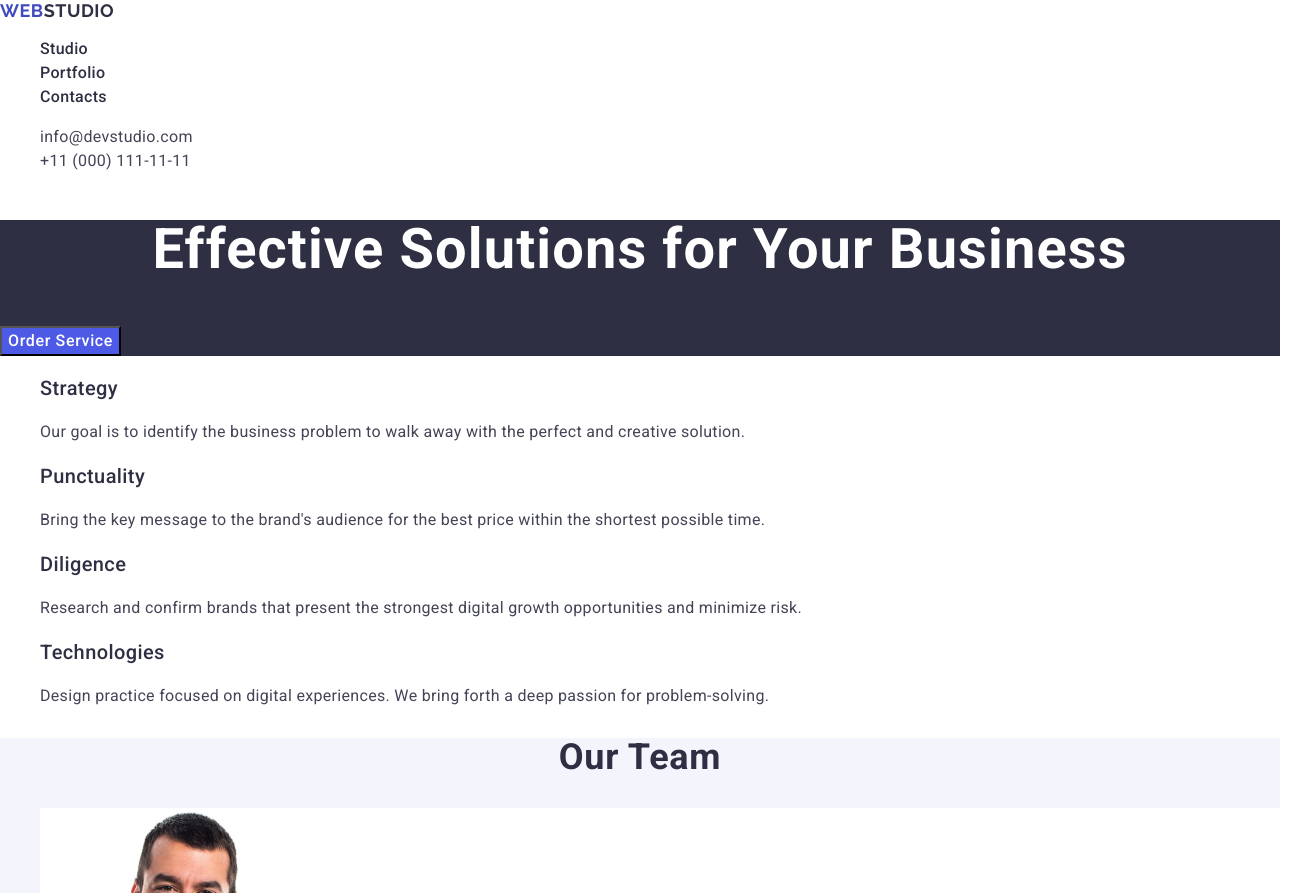
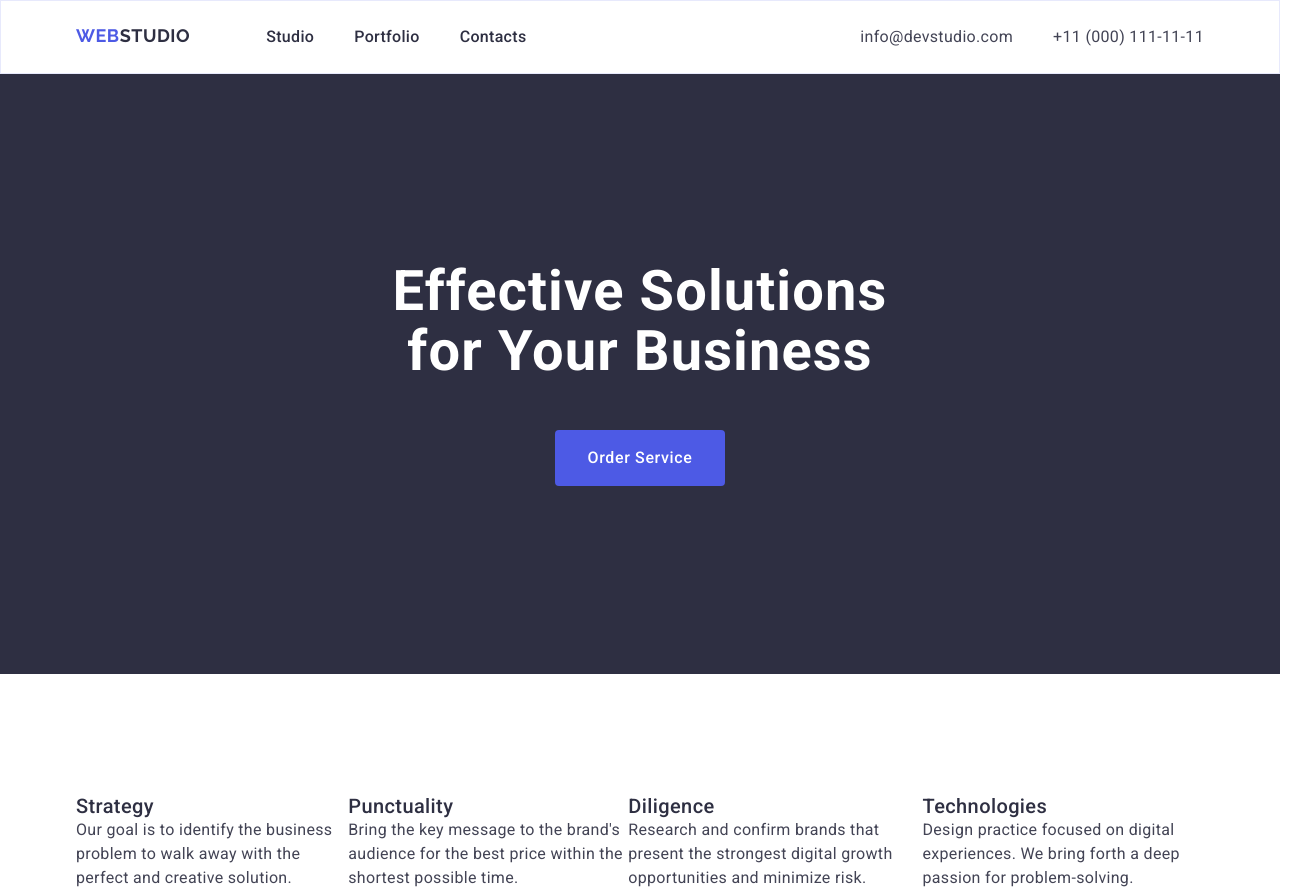
Before and after one commit to Oleksandr-Kalnaus/goit-markup-hw-03, a plain HTML site: page index.html in a window 1280 px wide. Shown: the top 893 px of the page, 1314 px wide, since content can reach past the window. Drawn offline with nearby package versions, Linux system fonts and the light colour scheme.

Commit message:
Edit index file and styles
Add containers to index file
Edit styles before portfolio

```diff
--- a/css/styles.css
+++ b/css/styles.css
@@ -2,6 +2,28 @@ body {
 	font-family: "Roboto", sans-serif;
 	color: #434455;
 	background-color: #fff;
+}
+*,
+*::before,
+*::after {
+	box-sizing: border-box;
+}
+h1, h2, h3, h4, h5, h6, p {
+	margin-top: 0;
+	margin-bottom: 0;
+}
+ul, ol {
+	list-style-type: none;
+	margin-top: 0;
+	margin-bottom: 0;
+	padding-left: 0;
+}
+.container {
+width: 1158px;
+margin-left: auto;
+margin-right: auto;
+padding-left: 15px;
+padding-right: 15px;
 }
 a:hover {
 	color: #404bbf;
@@ -11,12 +33,30 @@ a:focus{
 }
 a {
 	text-decoration: none;
+
 }
-ul {
-	list-style-type: none;
+.page-header {
+	font-size: 16px;
+	border: 1px solid #e7e9fc;
 }
-.header {
-	font-size: 16px;
+.page-header .container {
+	display: flex;
+	justify-content: space-between;
+	flex-direction: row;
+	align-items: baseline;
+}
+.header-nav {
+	display: flex;
+	flex-direction: row;
+	align-items: baseline;
+	margin: 24px 0;
+}
+.nav-list {
+	display: flex;
+	flex-direction: row;
+	margin-left: 76px;
+	flex-wrap: wrap;
+	gap: 40px;
 }
 .nav-link {
 	font-weight: 500;
@@ -29,6 +69,15 @@ ul {
 }
 .contacts {
 	font-style: normal;
+	margin: 24px 0;
+}
+.contacts-list {
+	display: flex;
+	align-items: flex-end;
+	flex-direction: row;
+	flex-wrap: wrap;
+	gap: 40px;
+	margin-left: 332px;
 }
 .contacts-link {
 	color: #434455;
@@ -50,6 +99,17 @@ color: #2e2f42;
 .hero {
 	font-family: "Roboto", sans-serif;
 	background-color: #2e2f42;
+	height: 600px;
+}
+.hero .container {
+	display: flex;
+	justify-content: center;
+	flex-direction: column;
+	align-items: center;
+	gap: 48px;
+}
+.hero-propose {
+	margin: 188px 316px 0;
 }
 .button {
 	font-weight: 500;
@@ -59,6 +119,10 @@ color: #2e2f42;
 	color: #fff;
 	background-color: #4d5ae5;
 	cursor: pointer;
+	padding: 16px 32px;
+	border: 0 solid #4d5ae5;
+	border-radius: 4px;
+	margin-bottom: 188px;
 }
 .button:hover {
 	background-color: #404bbf;
@@ -74,12 +138,27 @@ h1 {
 	color: #fff;
 }
 .content {
-font-family: "Roboto", sans-serif;
+	font-family: "Roboto", sans-serif;
+	margin: 120px 0;
+}
+.advantages {
+	position: absolute;
+	width: 1px;
+	height: 1px;
+	margin: -1px;
+	border: 0;
+	padding: 0;
+	white-space: nowrap;
+	clip-path: inset(100%);
+	clip: rect(0 0 0 0);
+	overflow: hidden;
 }
 .advantages-list {
 	line-height: 1.2;
 	letter-spacing: 0.02em;
 	color: #2e2f42;
+	display: flex;
+	width: calc((100%-72px) / 4);
 }
 .adv-content {
 	font-weight: 500;
@@ -97,9 +176,16 @@ font-family: "Roboto", sans-serif;
 	color: #2e2f42;
 	background-color: #F4F4FD;
 	letter-spacing: 0.02em;
+	display: flex;
+	align-items: center;
+	margin-top: 120px;
+	margin-bottom: 72px;
+	height: 732px;
 }
 .team-item {
 	background-color: #ffffff;
+
+
 }
 .ourteam {
 	font-size: 36px;
@@ -107,12 +193,24 @@ font-family: "Roboto", sans-serif;
 	letter-spacing: 0.02em;
 	text-align: center;
 	text-transform: capitalize;
+	margin-top: 120px;
+
 }
+.team-list {
+	display: flex;
+	justify-content: space-between;
+	padding: 0px 0px 32px 0px;
+	border-radius: 0 0 4px 4px;
+	margin-top: 72px;
+	margin-bottom: 120px;
+}
+
 .team-content {
 	font-weight: 500;
 	font-size: 20px;
 	line-height: 1.2;
 	letter-spacing: 0.02em;
+
 }
 .team-text {
 	font-size: 16px;
@@ -122,6 +220,7 @@ font-family: "Roboto", sans-serif;
 .portfolio {
 	font-family: "Roboto", sans-serif;
 	color: #2e2f42;
+	margin: 120px 156px;
 }
 .ourportfolio {
 	font-size: 36px;
@@ -129,9 +228,24 @@ font-family: "Roboto", sans-serif;
 	letter-spacing: 0.02em;
 	text-align: center;
 	text-transform: capitalize;
+	margin-bottom: 72px;
+}
+.portfolio-list {
+	display: flex;
+	flex-wrap: wrap;
+	justify-content: space-between;
+	align-content: space-between;
 }
 .portfolio-item {
 	background-color: #FFFFFF;
+}
+	.portfolio-item:nth-child(-n + 3) {
+	margin-bottom: 48px;
+}
+.portfolio-item {
+	border-bottom: 1px solid #e7e9fc;
+	border-left: 1px solid #e7e9fc;
+	border-right: 1px solid #e7e9fc;
 }
 .portfolio-content {
 	font-weight: 500;
@@ -145,7 +259,7 @@ font-family: "Roboto", sans-serif;
 	line-height: 1.5;
 	color: #434455;
 }
-.footer {
+.page-footer {
 	font-family: "Roboto", sans-serif;
 	background-color: #2e2f42;
 }
--- a/index.html
+++ b/index.html
@@ -22,7 +22,8 @@
     <link rel="stylesheet" href="./css/styles.css" />
   </head>
   <body>
-    <header class="header">
+    <header class="page-header">
+      <div class="container">
         <nav class="header-nav">
           <!--logo-->
           <a class="logo header-logo" href="./index.html">
@@ -52,21 +53,25 @@
             </li>
           </ul>
         </address>
+      </div>
     </header>
     <main>
       <section class="hero">
+        <div class="container">
           <h1 class="hero-propose">Effective Solutions for Your Business</h1>
           <button type="button" class="button">Order Service</button>
+        </div>
       </section>
       <!-- ======= content ======= -->
       <section class="content">
+        <div class="container">
           <h2 class="advantages"></h2>
           <ul class="advantages-list">
             <li class="adv-item">
               <h3 class="adv-content">Strategy</h3>
               <p class="adv-text">
-              Our goal is to identify the business problem to walk away with the
-              perfect and creative solution.
+                Our goal is to identify the business problem to walk away with
+                the perfect and creative solution.
               </p>
             </li>
             <li class="adv-item">
@@ -91,9 +96,11 @@
               </p>
             </li>
           </ul>
+        </div>
       </section>
       <!-- ======= team ======= -->
       <section class="team">
+        <div class="container">
           <h2 class="ourteam">Our Team</h2>
           <ul class="team-list">
             <li class="team-item">
@@ -133,13 +140,19 @@
               <p class="team-text">UI Designer</p>
             </li>
           </ul>
+        </div>
       </section>
       <!-- ======= portfolio ======= -->
       <section class="portfolio">
+        <div class="container">
           <h2 class="ourportfolio">Our Portfolio</h2>
           <ul class="portfolio-list">
             <li class="portfolio-item">
-            <img src="./images/banking-app.jpg" alt="banking-app" width="360" />
+              <img
+                src="./images/banking-app.jpg"
+                alt="banking-app"
+                width="360"
+              />
               <h3 class="portfolio-content">Banking App</h3>
               <p class="portfolio-text">App</p>
             </li>
@@ -189,16 +202,19 @@
               <p class="portfolio-text">Marketing</p>
             </li>
           </ul>
+        </div>
       </section>
     </main>
-    <footer class="footer">
+    <footer class="page-footer">
+      <div class="container">
         <a class="logo footer-logo" href="./index.html">
           Web<span class="logo-part">Studio</span></a
         >
         <p class="footer-offer">
-        Increase the flow of customers and sales for your business with digital
-        marketing & growth solutions.
+          Increase the flow of customers and sales for your business with
+          digital marketing & growth solutions.
         </p>
+      </div>
     </footer>
   </body>
 </html>
```
Lines whose indentation alone changed are shown as unchanged.
